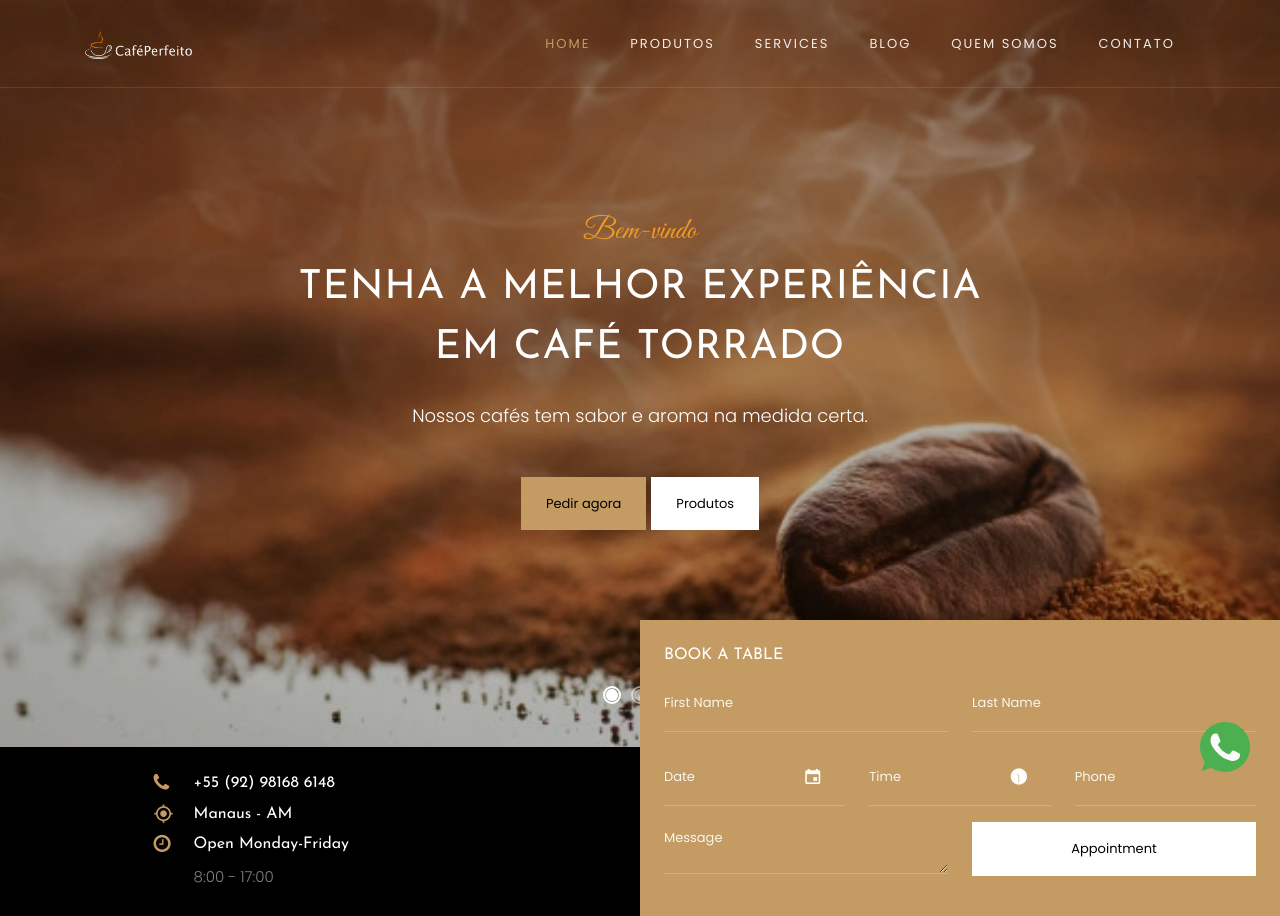
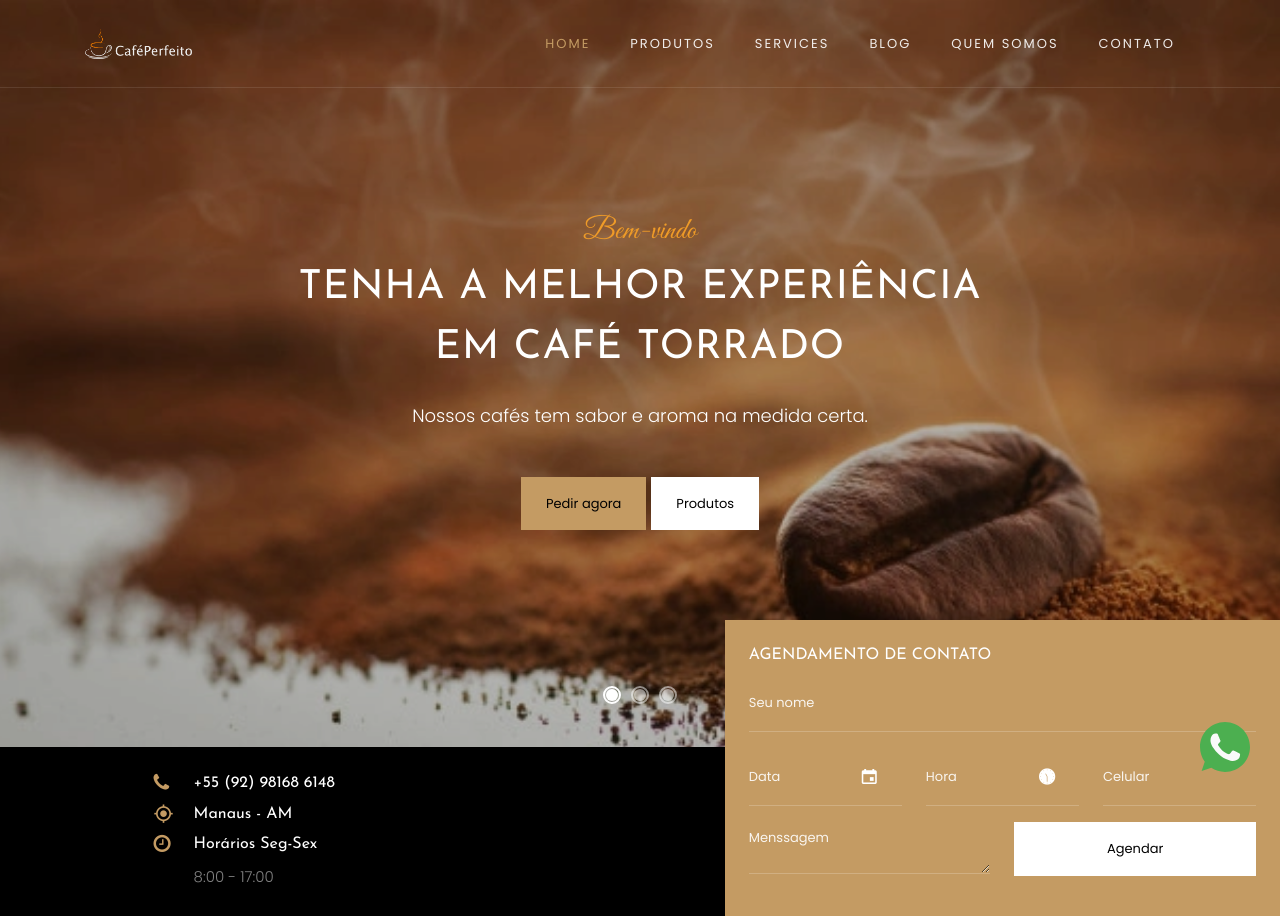
Before and after one commit to tlmacedo/ftp_cafeperfeito, a Django app: page / in a window 1280 px wide. Run offline with Django 3.2, Linux system fonts and the light colour scheme; some libraries are stand-ins or nearby versions; some web fonts are replaced.

Commit message:
auto commit

```diff
--- a/templates/setup/index.html
+++ b/templates/setup/index.html
@@ -60,68 +60,59 @@
     <section class="ftco-intro">
         <div class="container-wrap">
             <div class="wrap d-md-flex align-items-xl-end">
-                <div class="info col-6">
+                <div class="col info">
                     <div class="row no-gutters">
-                        {#                        <div class="col-md-4 d-flex ftco-animate">#}
                         <div class="icon"><span class="icon-phone"></span></div>
                         <div class="text">
                             <h3>+55 (92) 98168 6148</h3>
                         </div>
-                        {#                        </div>#}
                     </div>
                     <div class="row no-gutters">
-                        {#                        <div class="col-md-4 d-flex ftco-animate">#}
                         <div class="icon"><span class="icon-my_location"></span></div>
                         <div class="text">
                             <h3>Manaus - AM</h3>
                         </div>
-                        {#                        </div>#}
                     </div>
                     <div class="row no-gutters">
-                        {#                        <div class="col-md-4 d-flex ftco-animate">#}
                         <div class="icon"><span class="icon-clock-o"></span></div>
                         <div class="text">
-                            <h3>Open Monday-Friday</h3>
+                            <h3>Horários Seg-Sex</h3>
                             <p>8:00 - 17:00</p>
                         </div>
-                        {#                        </div>#}
                     </div>
                 </div>
-                <div class="col-6 book p-4">
-                    <h3>Book a Table</h3>
+                <div class="col book p-4">
+                    <h3>Agendamento de contato</h3>
                     <form action="#" class="appointment-form">
                         <div class="d-md-flex">
                             <div class="form-group">
-                                <input type="text" class="form-control" placeholder="First Name">
-                            </div>
-                            <div class="form-group ml-md-4">
-                                <input type="text" class="form-control" placeholder="Last Name">
+                                <input type="text" class="form-control" placeholder="Seu nome">
                             </div>
                         </div>
                         <div class="d-md-flex">
                             <div class="form-group">
                                 <div class="input-wrap">
                                     <div class="icon"><span class="ion-md-calendar"></span></div>
-                                    <input type="text" class="form-control appointment_date" placeholder="Date">
+                                    <input type="text" class="form-control appointment_date" placeholder="Data">
                                 </div>
                             </div>
                             <div class="form-group ml-md-4">
                                 <div class="input-wrap">
                                     <div class="icon"><span class="ion-ios-clock"></span></div>
-                                    <input type="text" class="form-control appointment_time" placeholder="Time">
+                                    <input type="text" class="form-control appointment_time" placeholder="Hora">
                                 </div>
                             </div>
                             <div class="form-group ml-md-4">
-                                <input type="text" class="form-control" placeholder="Phone">
+                                <input type="text" class="form-control" placeholder="Celular">
                             </div>
                         </div>
                         <div class="d-md-flex">
                             <div class="form-group">
                                 <textarea name="" id="" cols="30" rows="2" class="form-control"
-                                          placeholder="Message"></textarea>
+                                          placeholder="Menssagem"></textarea>
                             </div>
                             <div class="form-group ml-md-4">
-                                <input type="submit" value="Appointment" class="btn btn-white py-3 px-4">
+                                <input type="submit" value="Agendar" class="btn btn-white py-3 px-4">
                             </div>
                         </div>
                     </form>
```
